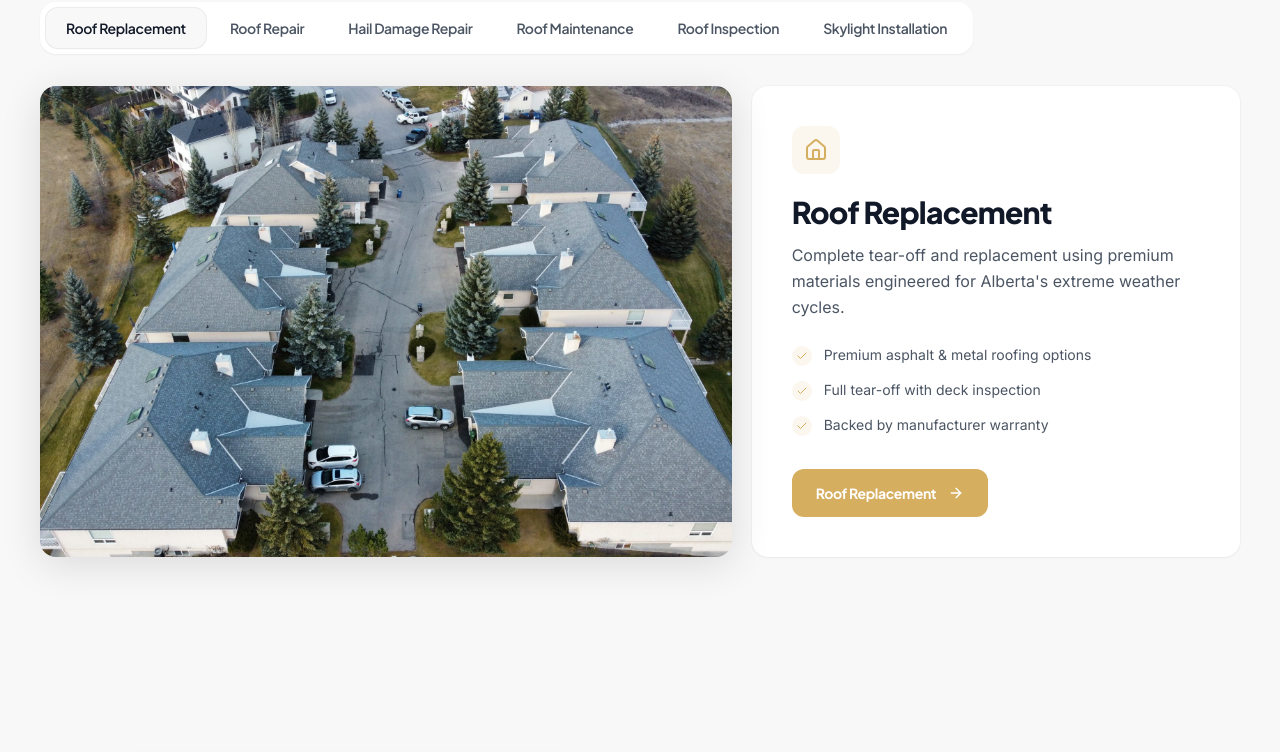
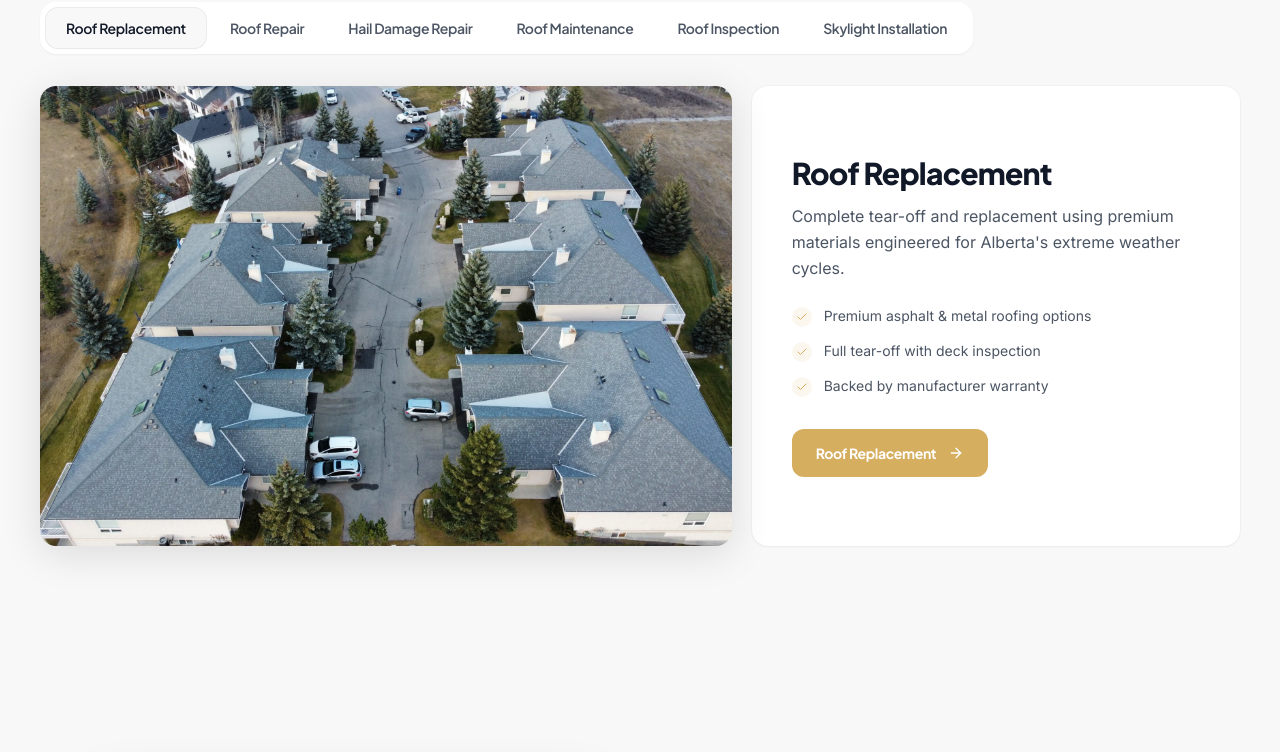
Before and after one commit to sereniumai/sure-west-roofing, a Next.js app: page / in a window 1280 px wide. Shown: the part 1520-2272 px from the top of the page. Built offline with nearby package versions, Linux system fonts and the light colour scheme.

Commit message:
Remove service icons from content card
https://claude.ai/code/session_01YQhS7KR8SVz47EZVXG4yCC

```diff
--- a/components/sections/ServicesGrid.tsx
+++ b/components/sections/ServicesGrid.tsx
@@ -123,11 +123,6 @@ export function ServicesGrid({
                   exit={{ opacity: 0, y: -15 }}
                   transition={{ duration: 0.4, ease: [0.16, 1, 0.3, 1] }}
                 >
-                  {/* Icon */}
-                  <div className="w-12 h-12 rounded-xl bg-[#D6AE60]/10 flex items-center justify-center text-[#D6AE60] mb-5">
-                    {current.icon}
-                  </div>
-
                   <h3 className="font-display font-extrabold text-2xl lg:text-3xl text-dark tracking-tight leading-tight mb-3">
                     {current.title}
                   </h3>
```
